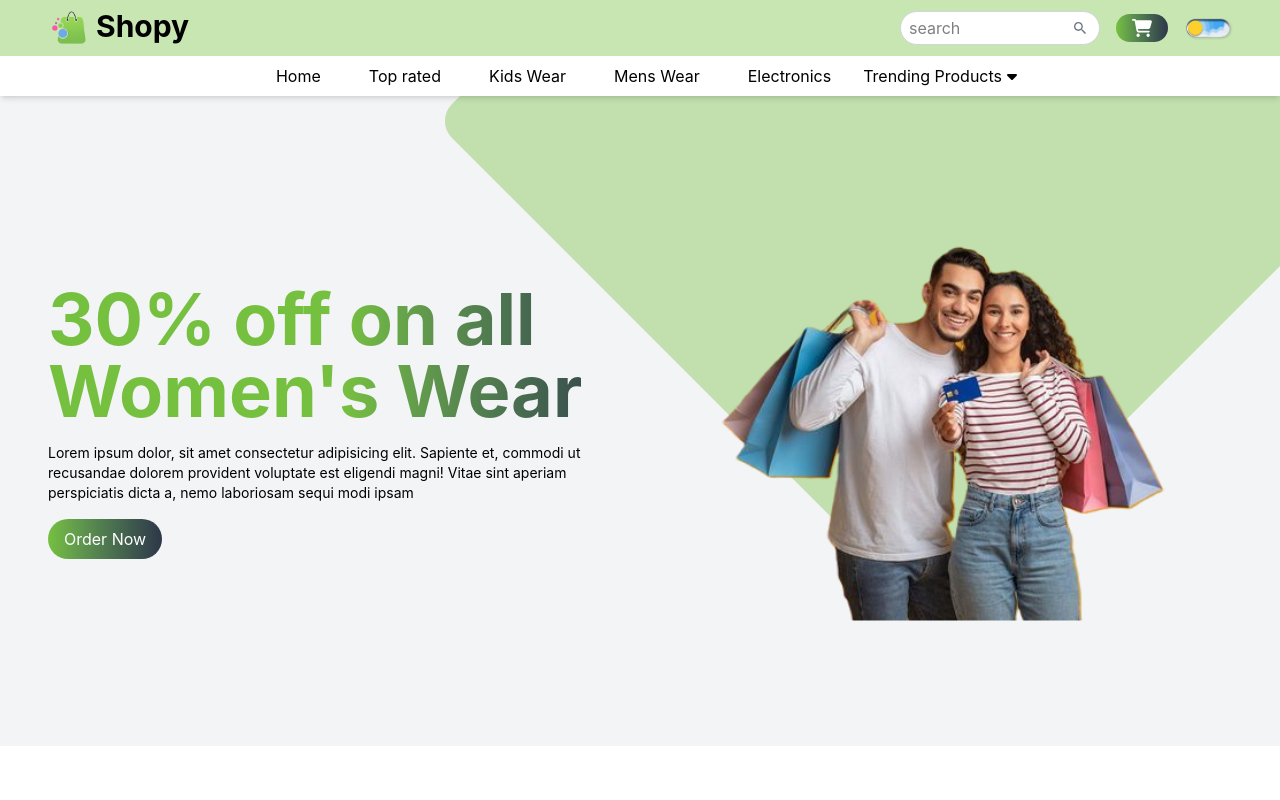
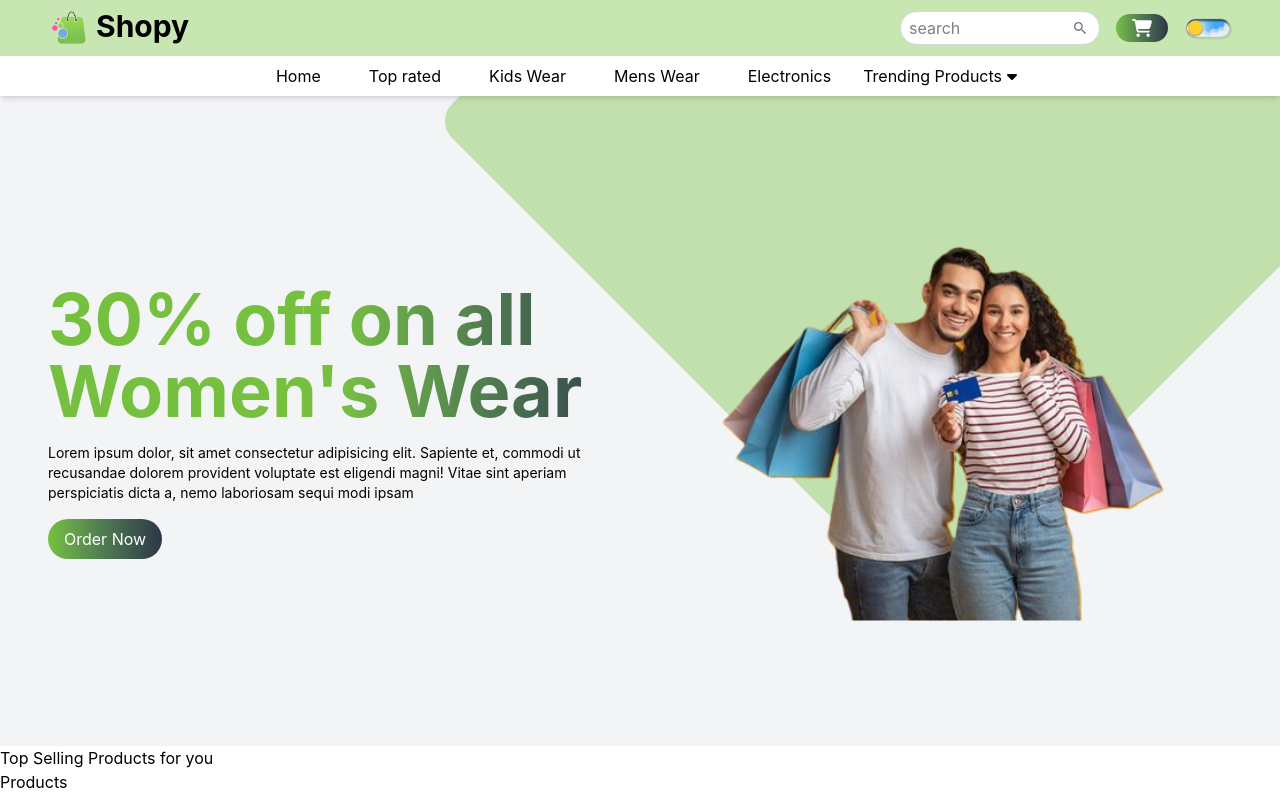
Before and after one commit to Agraj-Prtp-Singh/Ecommerce-Website, a React (Vite) app: page / in a window 1280 px wide. Built offline with nearby package versions, Linux system fonts and the light colour scheme.

Commit message:
Imported Products.jsx Component

```diff
--- a/src/App.jsx
+++ b/src/App.jsx
@@ -1,12 +1,14 @@
 import React from "react";
 import NavBar from "./components/NavBar";
 import Hero from "./components/Hero.jsx";
+import Products from "./components/Products.jsx";
 
 const App = () => {
   return (
     <div>
       <NavBar />
       <Hero />
+      <Products />
     </div>
   );
 };
```
